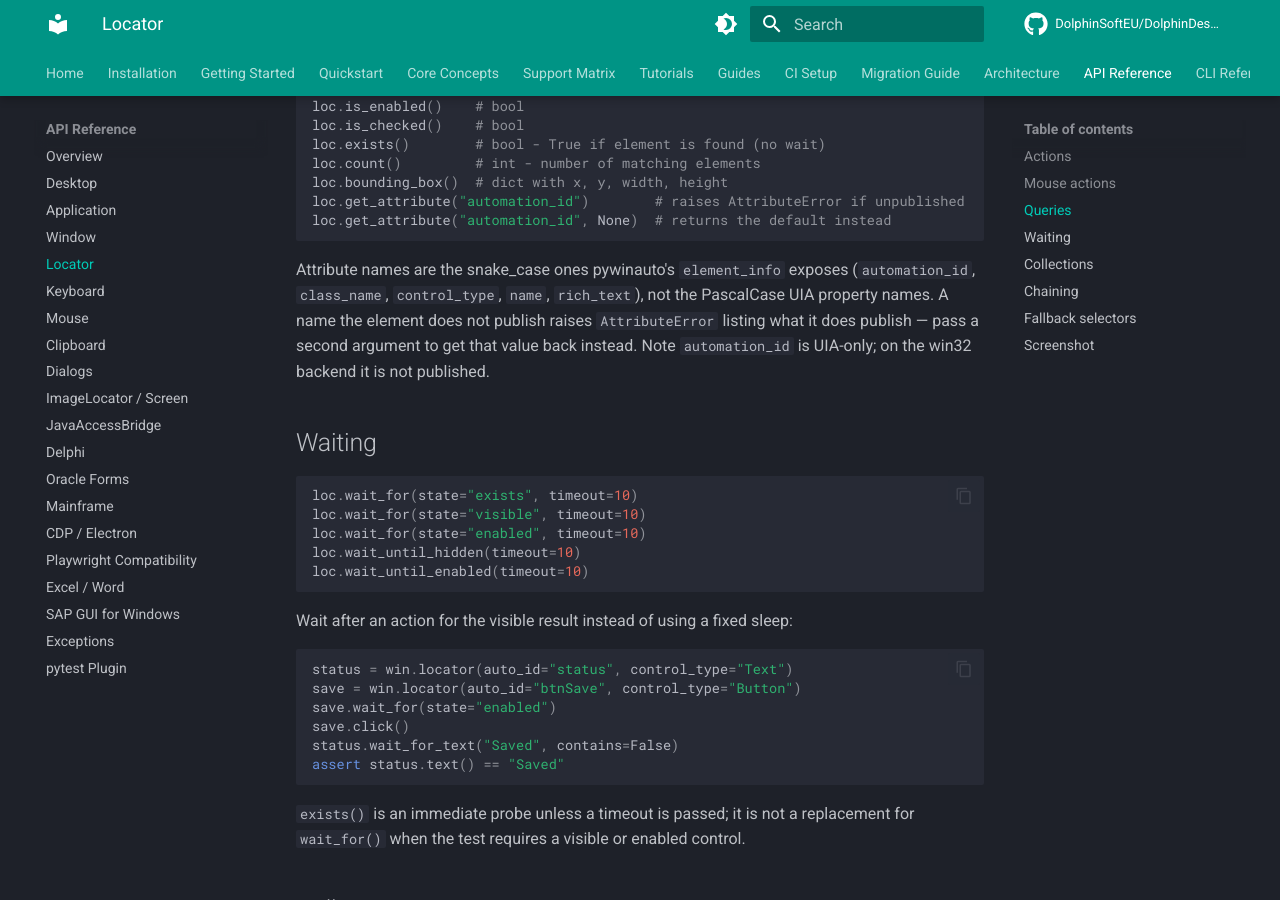
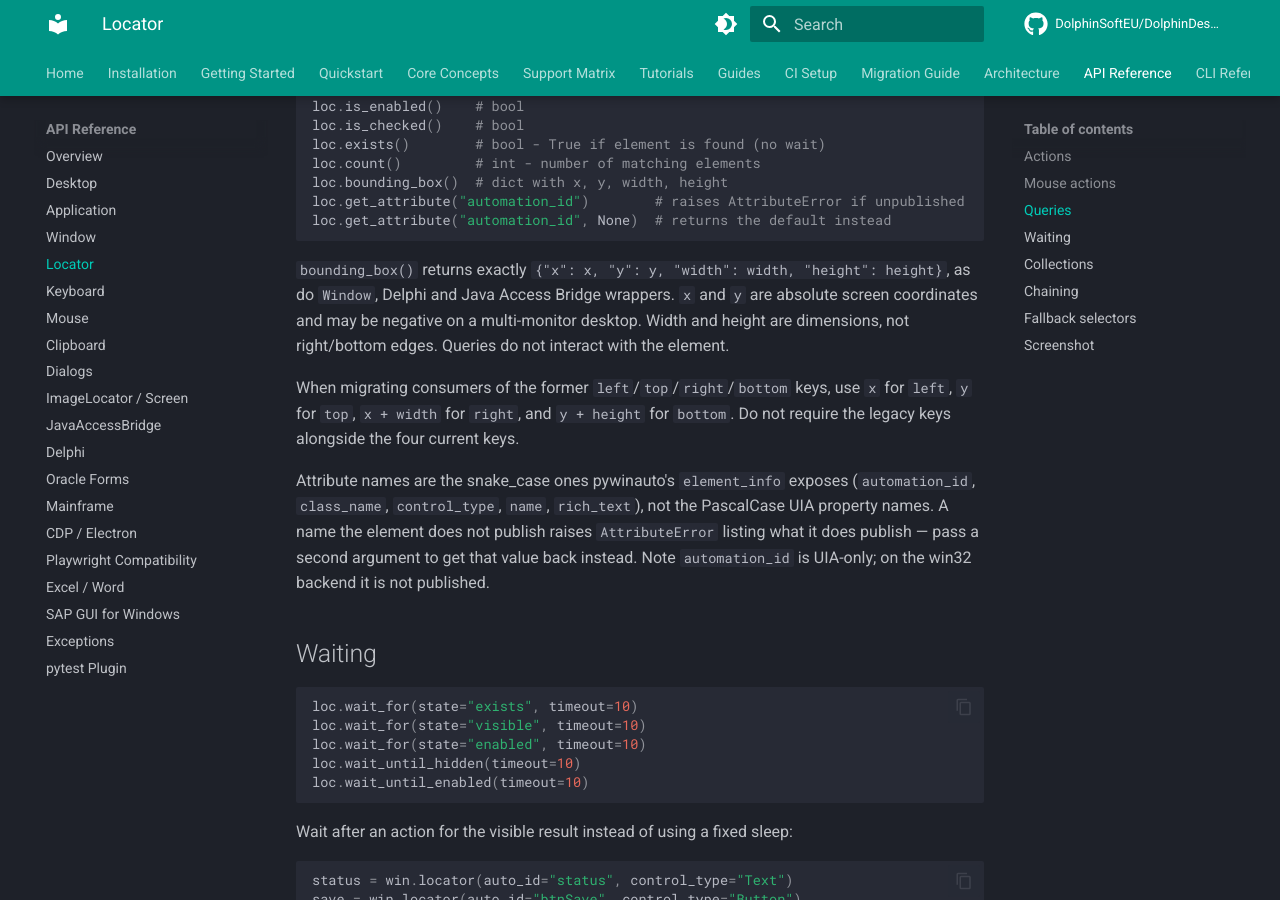
Before and after one commit to DolphinSoftEU/DolphinDesktop, an MkDocs documentation site: the page built from docs/reference/locator.md, in a window 1280 px wide and 900 px high, scrolled down 1227 px. Built offline with MkDocs 1.6.1 and Material for MkDocs 9.7.7, drawn with Linux system fonts in a browser that asks for light colours; comment, search, counter and statistics services are not loaded; the version menu is left out.

Commit message:
Fix KAN-637

````diff
--- a/docs/reference/locator.md
+++ b/docs/reference/locator.md
@@ -58,6 +58,16 @@ loc.bounding_box()  # dict with x, y, width, height
 loc.get_attribute("automation_id")        # raises AttributeError if unpublished
 loc.get_attribute("automation_id", None)  # returns the default instead
 ```
+
+`bounding_box()` returns exactly `{"x": x, "y": y, "width": width, "height": height}`,
+as do `Window`, Delphi and Java Access Bridge wrappers. `x` and `y` are absolute
+screen coordinates and may be negative on a multi-monitor desktop. Width and
+height are dimensions, not right/bottom edges. Queries do not interact with the
+element.
+
+When migrating consumers of the former `left`/`top`/`right`/`bottom` keys, use
+`x` for `left`, `y` for `top`, `x + width` for `right`, and `y + height` for
+`bottom`. Do not require the legacy keys alongside the four current keys.
 
 Attribute names are the snake_case ones pywinauto's `element_info` exposes
 (`automation_id`, `class_name`, `control_type`, `name`, `rich_text`), not the
````
Also changed, not shown: CHANGELOG.md (+6 -0 lines), SecurityTasks/KAN-637-retest.md (added, +49 -0 lines), 2 other files.
